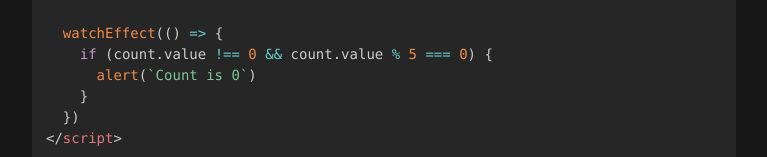
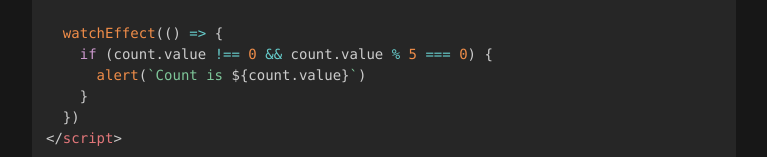
Before and after one commit to rbluethl/vue3-reactivity-breakdown, a Vue app: page / in a window 1280 px wide. Shown: the part 3160-3317 px from the top of the page, without its empty margins (256-1023 px from the left). Built offline with nearby package versions, Linux system fonts and the light colour scheme.

Commit message:
Fixed escaping

```diff
--- a/src/components/WatchEffect.vue
+++ b/src/components/WatchEffect.vue
@@ -19,7 +19,7 @@ const script = ref(`
 
   watchEffect(() => {
     if (count.value !== 0 && count.value % 5 === 0) {
-      alert(\`Count is ${count.value}\`)
+      alert(\`Count is \${count.value}\`)
     }
   })
 <\/script>`)
```
